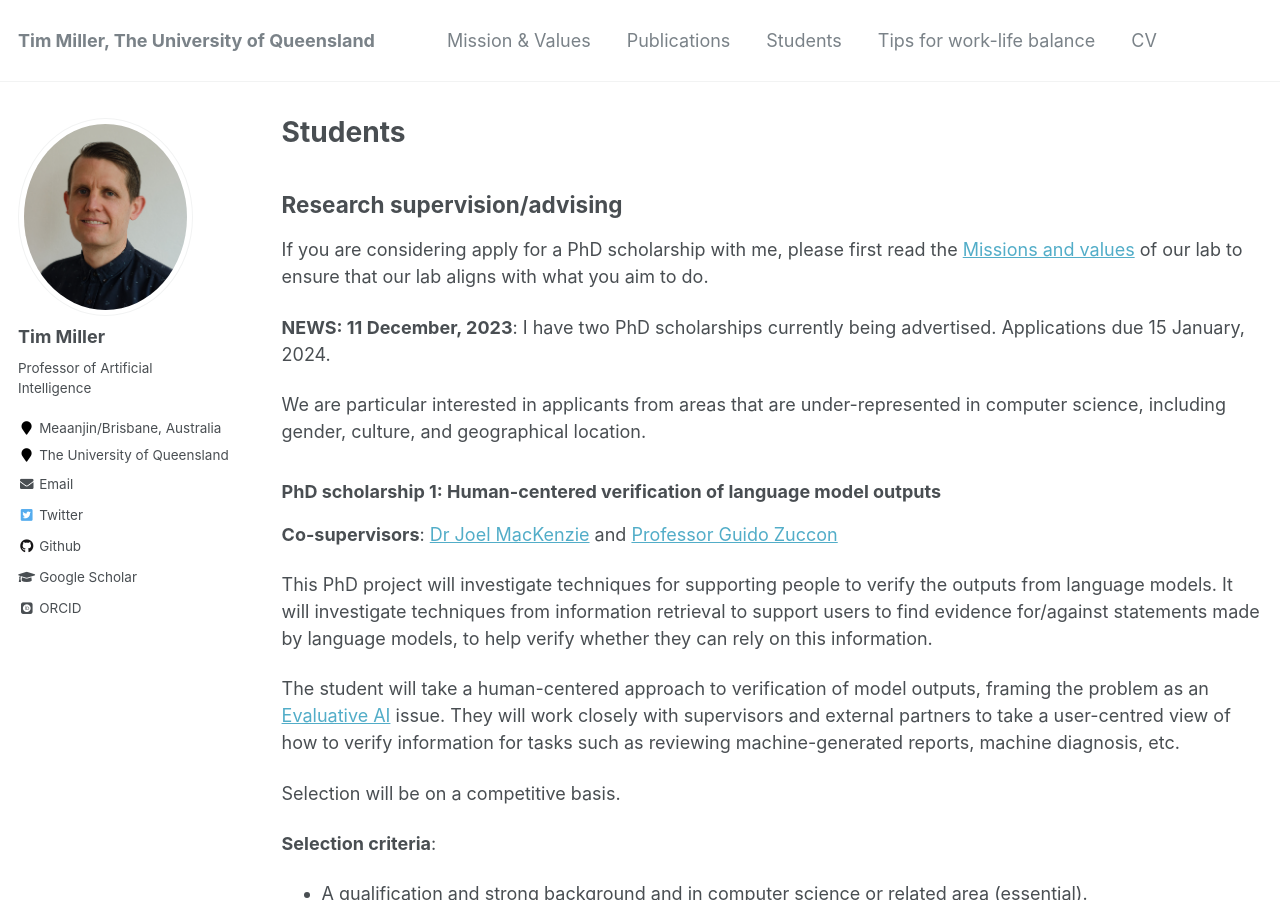
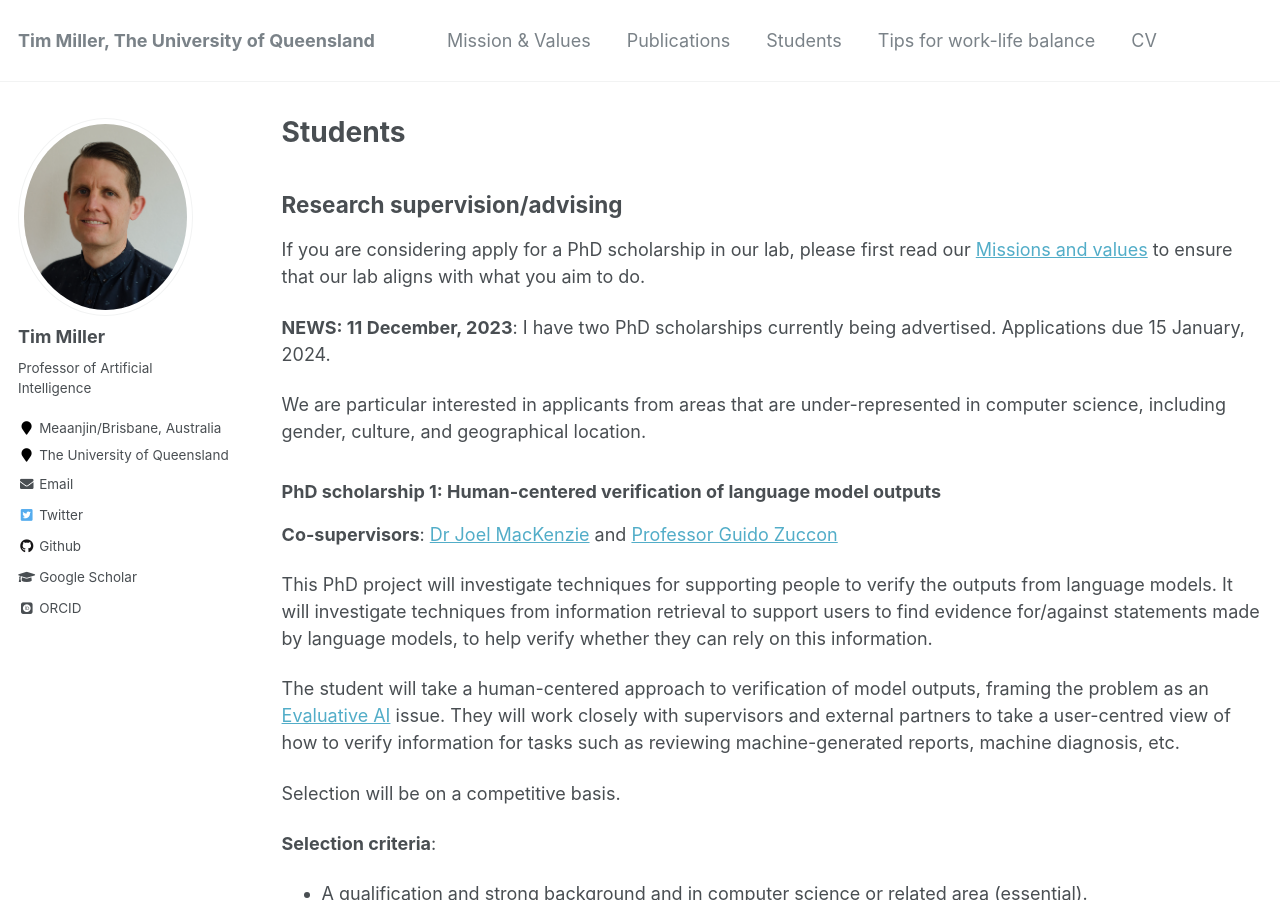
Before and after one commit to uqtmiller/uqtmiller.github.io, a Jekyll site: the page built from _pages/students.md, in a window 1280 px wide and 900 px high. Built offline with Jekyll 4.4.1, drawn with Linux system fonts in a browser that asks for light colours; some web fonts are replaced.

Commit message:
Correct link for missions

```diff
--- a/_pages/students.md
+++ b/_pages/students.md
@@ -7,7 +7,7 @@
 
 ## Research supervision/advising
 
-If you are considering apply for a PhD scholarship with me, please first read the [Missions and values](/mission.md) of our lab to ensure that our lab aligns with what you aim to do.
+If you are considering apply for a PhD scholarship in our lab, please first read our [Missions and values](/mission.md)  to ensure that our lab aligns with what you aim to do.
 
 **NEWS: 11 December, 2023**: I have two PhD scholarships currently being advertised. Applications due 15 January, 2024.
 
```
Also changed, not shown: _pages/mission.md (+2 -2 lines).
